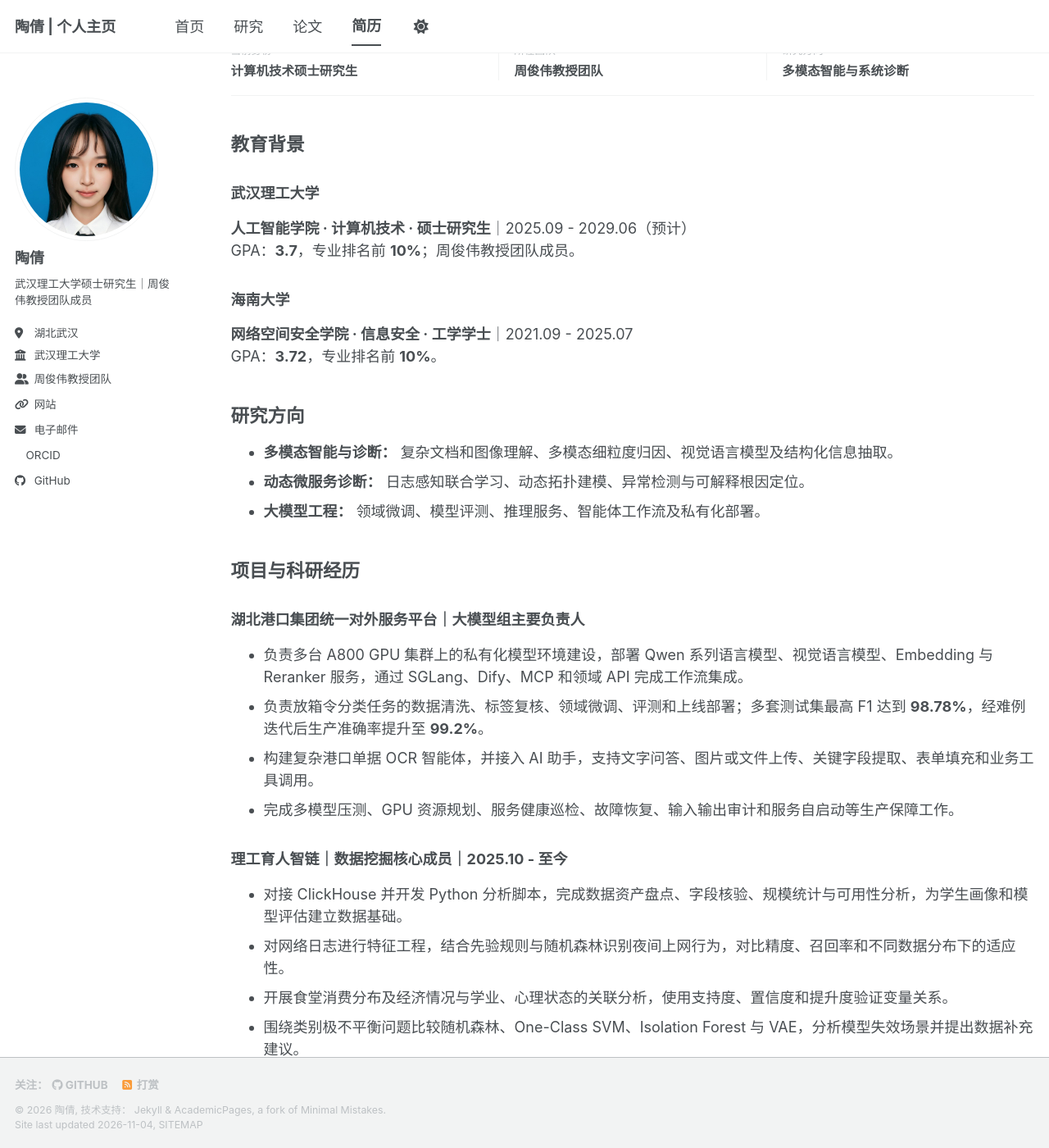
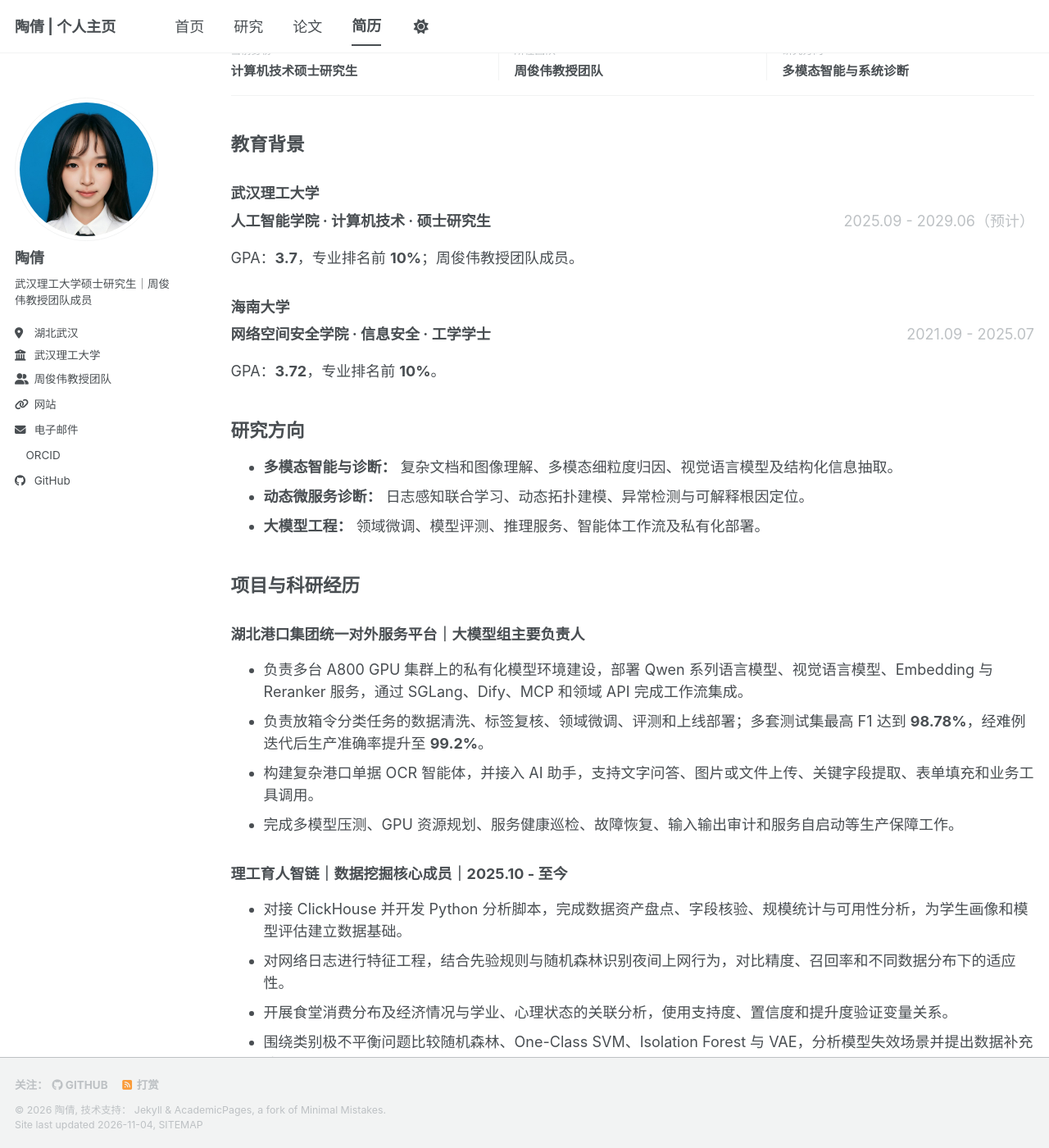
Before and after one commit to Zeronetao/Zeronetao.github.io, a Jekyll site: the page built from _pages/cv.md, in a window 1280 px wide and 1400 px high, scrolled down 345 px. Shown: the whole window at 82% size. Built offline with Jekyll 4.4.1, drawn with Linux system fonts in a browser that asks for light colours; a script bundle is joined from its source files by our own code; a style sheet for code colours, icons or effects is not loaded.

Commit message:
Polish mobile CV layout

```diff
--- a/_pages/cv.md
+++ b/_pages/cv.md
@@ -28,12 +28,12 @@ redirect_from:
 
 ### 武汉理工大学
 
-**人工智能学院 · 计算机技术 · 硕士研究生**｜2025.09 - 2029.06（预计）<br>
+<p class="cv-education-line"><strong>人工智能学院 · 计算机技术 · 硕士研究生</strong><span>2025.09 - 2029.06（预计）</span></p>
 GPA：**3.7**，专业排名前 **10%**；周俊伟教授团队成员。
 
 ### 海南大学
 
-**网络空间安全学院 · 信息安全 · 工学学士**｜2021.09 - 2025.07<br>
+<p class="cv-education-line"><strong>网络空间安全学院 · 信息安全 · 工学学士</strong><span>2021.09 - 2025.07</span></p>
 GPA：**3.72**，专业排名前 **10%**。
 
 ## 研究方向
--- a/_sass/_custom.scss
+++ b/_sass/_custom.scss
@@ -517,7 +517,40 @@
   line-height: 1.45;
 }
 
+.cv-education-line {
+  display: flex;
+  align-items: baseline;
+  justify-content: space-between;
+  gap: 1rem;
+  margin: 0;
+}
+
+.cv-education-line strong,
+.cv-education-line span {
+  min-width: 0;
+}
+
+.cv-education-line span {
+  flex: 0 0 auto;
+  color: var(--global-text-color-light);
+}
+
 @media (max-width: 760px) {
+  .masthead__inner-wrap {
+    padding-right: 0.65rem;
+    padding-left: 0.65rem;
+  }
+
+  .greedy-nav a {
+    margin-right: 0.55rem;
+    margin-left: 0.55rem;
+  }
+
+  .masthead__menu-item--lg {
+    padding-right: 0.5rem;
+    font-size: 0.88rem;
+  }
+
   .student-hero {
     padding: 1.6rem 1.25rem;
   }
@@ -544,6 +577,20 @@
     padding-top: 0.8rem;
     border-top: 1px solid var(--global-border-color);
     border-left: 0;
+  }
+
+  .cv-education-line {
+    display: block;
+  }
+
+  .cv-education-line strong,
+  .cv-education-line span {
+    display: block;
+    overflow-wrap: anywhere;
+  }
+
+  .cv-education-line span {
+    margin-top: 0.15rem;
   }
 
   .project-grid,
```
